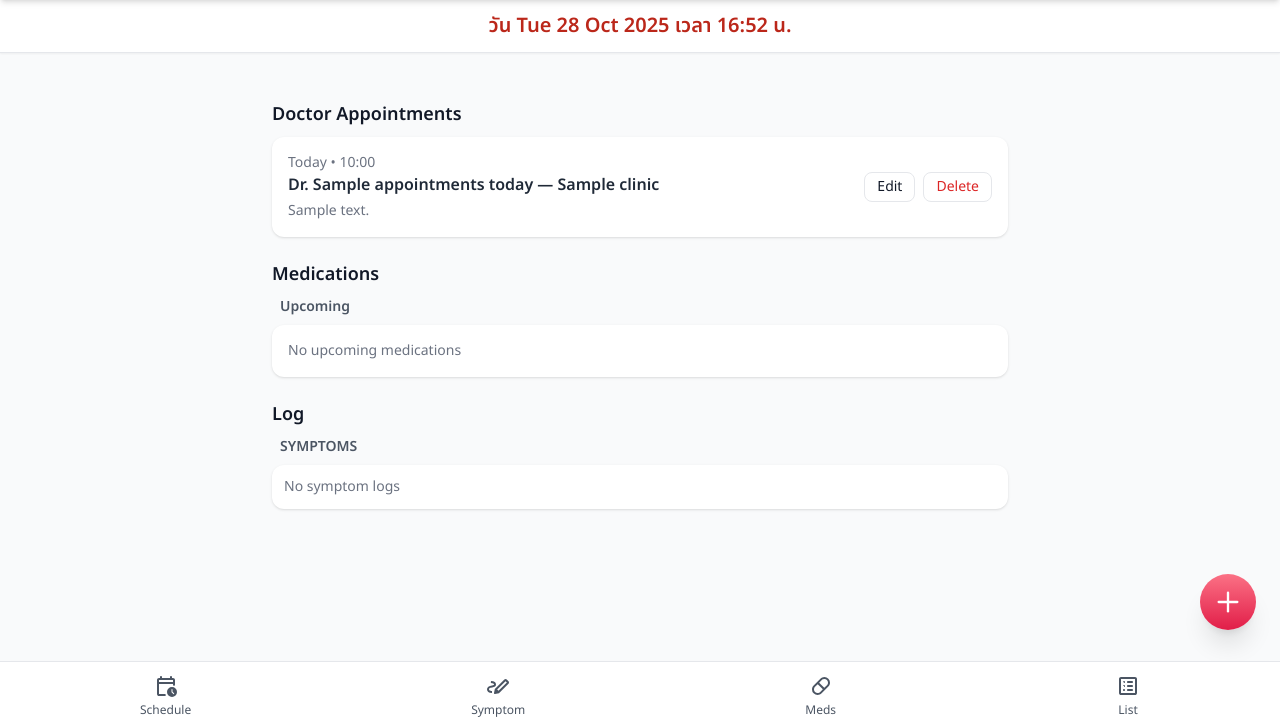
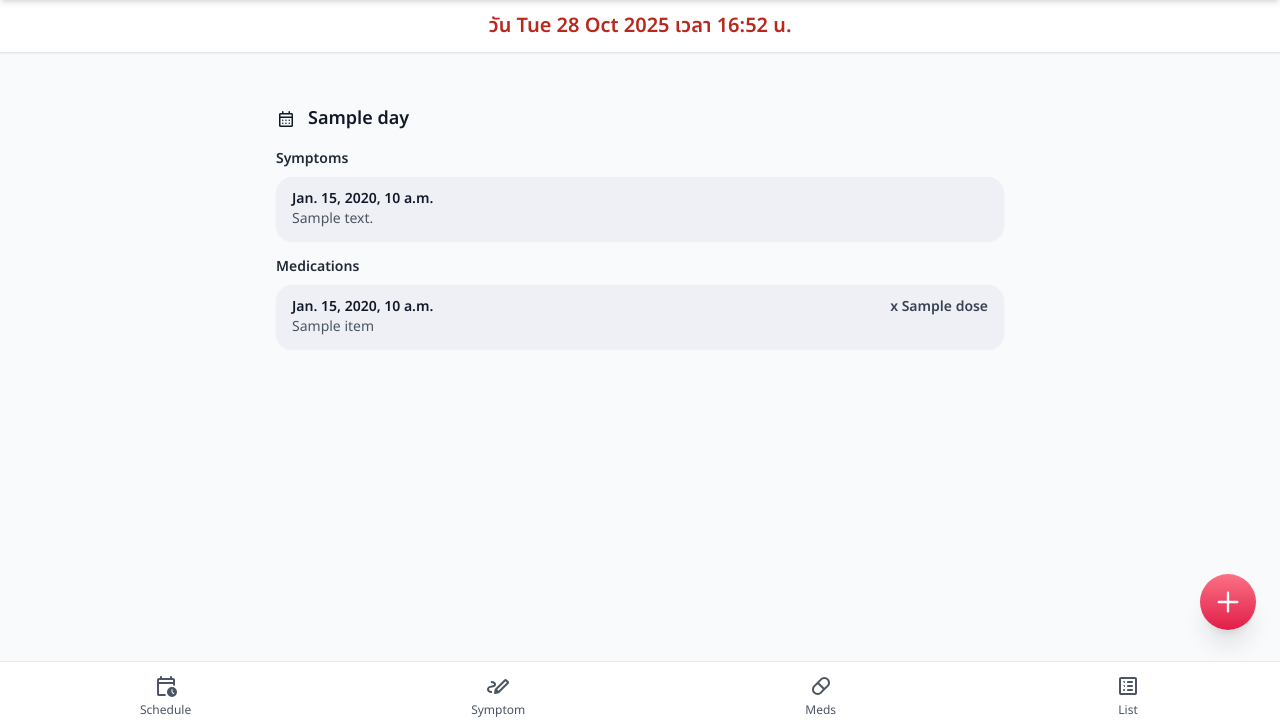
Before and after one commit to mallowdoodee/CloudComputingProject, a Django app: template cloud_project/appointments/templates/today_list.html in a window 1280 px wide. Shown: the part 74-800 px from the top of the page. Run offline with Django 3.2, Linux system fonts and the light colour scheme; the template is opened without the code that fills it: most values are stand-ins (such as "Sample title", 1, 10 or a date in 2020); some libraries are stand-ins or nearby versions.

Commit message:
Frontแก้ๆ

```diff
--- a/cloud_project/appointments/templates/today_list.html
+++ b/cloud_project/appointments/templates/today_list.html
@@ -4,70 +4,51 @@
 {% block title %}Health — Appointments{% endblock %}
 
 {% block content %}
-<main class="flex-1 overflow-y-auto p-4 space-y-6 max-w-3xl mx-auto">
+<main class="flex-1 overflow-y-auto p-5 space-y-8 max-w-3xl mx-auto">
+  {% if timeline %}
+    {% for day in timeline %}
+      <section class="space-y-4">
+        <div class="flex items-center gap-3 text-gray-900">
+          <span class="material-symbols-rounded text-xl">calendar_month</span>
+          <h2 class="text-lg font-semibold no-select">{{ day.label }}</h2>
+        </div>
 
-  <!-- Doctor Appointments -->
-  <section>
-    <h3 class="text-lg font-semibold">Doctor Appointments</h3>
-
-    {% if appointments_today and appointments_today|length > 0 %}
-      <div class="mt-2 space-y-2">
-        {% for a in appointments_today %}
-          <div class="bg-white shadow p-4 rounded-xl flex items-center justify-between">
-            <div class="min-w-0">
-              <p class="text-sm text-gray-500">Today • {{ a.at_time|time:"H:i" }}</p>
-              <p class="text-base font-semibold text-gray-800 truncate">
-                Dr. {{ a.doctor_name }} — {{ a.clinic.name }}
-              </p>
-              {% if a.details %}
-                <p class="text-sm text-gray-500 mt-1 line-clamp-2">{{ a.details }}</p>
-              {% endif %}
-            </div>
-            <!-- ปุ่มจัดการ -->
-            <div class="flex gap-2 shrink-0">
-              <a href="{% url 'appointment-edit' a.pk %}"
-                 class="px-3 py-1 rounded-lg border text-sm hover:bg-gray-100">Edit</a>
-              <a href="{% url 'appointment-delete' a.pk %}"
-                 class="px-3 py-1 rounded-lg border text-sm text-red-600 hover:bg-red-50"
-                 onclick="return confirm('ยืนยันลบนัดหมายนี้?')">Delete</a>
+        {% if day.symptoms %}
+          <div class="space-y-2">
+            <h3 class="text-sm font-semibold text-gray-800 no-select">Symptoms</h3>
+            <div class="space-y-2">
+              {% for item in day.symptoms %}
+                <article class="rounded-2xl bg-[#eef0f6] px-4 py-3 shadow-sm">
+                  <p class="text-sm font-semibold text-gray-900">{{ item.time }}</p>
+                  <p class="text-sm text-gray-600">{{ item.note }}</p>
+                </article>
+              {% endfor %}
             </div>
           </div>
-        {% endfor %}
-      </div>
-    {% else %}
-      <p class="text-sm text-gray-500">You have no appointment today</p>
-    {% endif %}
-  </section>
+        {% endif %}
 
-  <!-- Medications -->
-  <section>
-    <h3 class="text-lg font-semibold mb-2">Medications</h3>
-    <h6 class="text-sm font-semibold mb-2 pl-2 text-gray-600">Upcoming</h6>
-
-    {% comment %}
-      ถ้ามี model Medication และส่ง "medications_upcoming" มา
-      ให้เอาบล็อกด้านล่างออกแล้วใช้ลูปตามคอมเมนต์ได้เลย
-    {% endcomment %}
-
-    <div class="bg-white shadow rounded-xl p-4">
-      <p class="text-sm text-gray-500">No upcoming medications</p>
+        {% if day.medications %}
+          <div class="space-y-2">
+            <h3 class="text-sm font-semibold text-gray-800 no-select">Medications</h3>
+            <div class="space-y-2">
+              {% for item in day.medications %}
+                <article class="rounded-2xl bg-[#eef0f6] px-4 py-3 shadow-sm flex items-start justify-between gap-4">
+                  <div>
+                    <p class="text-sm font-semibold text-gray-900">{{ item.time }}</p>
+                    <p class="text-sm text-gray-600">{{ item.name }}</p>
+                  </div>
+                  <p class="text-sm font-semibold text-gray-700 shrink-0">x {{ item.dose }}</p>
+                </article>
+              {% endfor %}
+            </div>
+          </div>
+        {% endif %}
+      </section>
+    {% endfor %}
+  {% else %}
+    <div class="rounded-3xl border border-dashed border-gray-300 bg-white p-8 text-center text-sm text-gray-500">
+      No records yet.
     </div>
-  </section>
-
-  <!-- Log -->
-  <section>
-    <h3 class="text-lg font-semibold mb-2">Log</h3>
-    <h6 class="text-sm font-semibold mb-2 pl-2 text-gray-600">SYMPTOMS</h6>
-
-    {% comment %}
-      ถ้ามี model SymptomLog และส่ง "symptom_logs" มา
-      ให้เอาบล็อกด้านล่างออกแล้วใช้ลูปตามคอมเมนต์ได้เลย
-    {% endcomment %}
-
-    <div class="bg-white rounded-xl shadow p-3">
-      <p class="text-sm text-gray-500">No symptom logs</p>
-    </div>
-  </section>
-
+  {% endif %}
 </main>
 {% endblock %}
```
Also changed, not shown: cloud_project/symptoms/templates/sym_list.html (+36 -21 lines).
